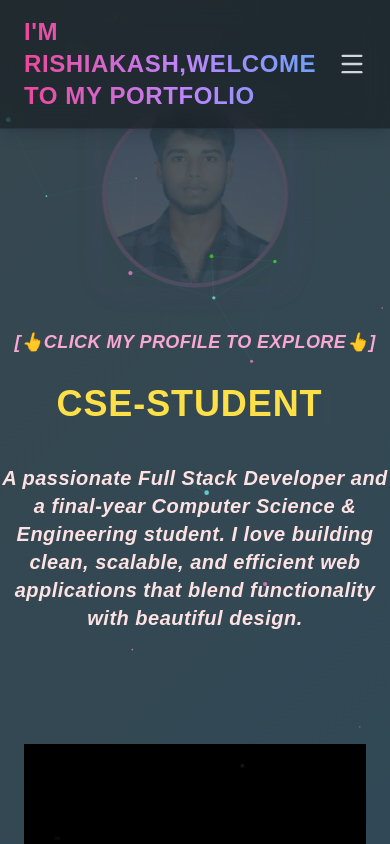
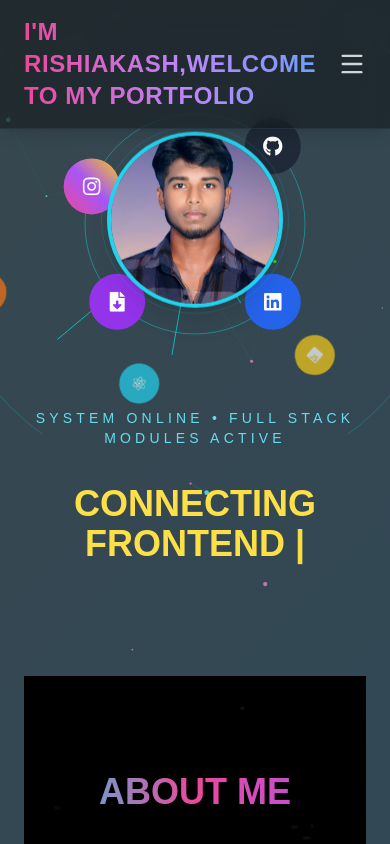
Before and after one commit to Rishi-2205/portfolio, a React (Vite) app: page / in a window 390 px wide. Shown: the top 844 px of the page. Built offline with nearby package versions, Linux system fonts and the light colour scheme.

Commit message:
Fix education timeline layout and improve responsive design

```diff
--- a/src/App.jsx
+++ b/src/App.jsx
@@ -76,7 +76,7 @@ const SkillBar = ({ skill, color, isOpen, delay }) => {
 };
 
 export default function App() {
-  const [showLinks, setShowLinks] = useState(false);
+  const [showLinks, setShowLinks] = useState(true);
   const [activeProject, setActiveProject] = useState(null);
   const [openCategories, setOpenCategories] = useState([]);
   const [open, setOpen] = useState(false);
@@ -101,8 +101,8 @@ export default function App() {
     {
       category: "Backend",
       skills: [
-        { name: "Node.js", level: 80, icon: <FaNodeJs className="text-green-500" /> },
-        { name: "Express.js", level: 75, icon: <SiExpress className="text-gray-300" /> },
+        // { name: "Node.js", level: 80, icon: <FaNodeJs className="text-green-500" /> },
+        // { name: "Express.js", level: 75, icon: <SiExpress className="text-gray-300" /> },
         { name: "Django", level: 70, icon: <SiDjango className="text-green-600" /> },
         { name: "Flask", level: 65, icon: <SiFlask className="text-gray-400" /> },
         { name: "Python", level: 85, icon: <FaPython className="text-blue-400" /> },
@@ -111,7 +111,7 @@ export default function App() {
     {
       category: "Database",
       skills: [
-        { name: "MongoDB", level: 78, icon: <SiMongodb className="text-green-400" /> },
+        // { name: "MongoDB", level: 78, icon: <SiMongodb className="text-green-400" /> },
         { name: "PostgreSQL", level: 82, icon: <SiPostgresql className="text-sky-500" /> },
         { name: "MySQL", level: 70, icon: <SiPostgresql className="text-blue-600" /> },
       ],
@@ -151,6 +151,72 @@ export default function App() {
     Database: "from-blue-500 to-cyan-600",
     "Tools & Others": "from-yellow-400 to-orange-500",
   };
+
+
+  // ===== HACKER SPIDER WEB (SOCIAL + TECH) =====
+const radiusSocial = 110;
+const radiusTech = 260;
+
+// 🔗 SOCIAL LINKS (INNER RING)
+const socialLinks = [
+  {
+    name: "GitHub",
+    icon: <FaGithub />,
+    url: "https://github.com/Rishi-2205",
+    angle: 315,
+    bg: "bg-gray-800",
+  },
+  {
+    name: "LinkedIn",
+    icon: <FaLinkedin />,
+    url: "https://linkedin.com/in/rishi-akash-93607431b/",
+    angle: 45,
+    bg: "bg-blue-600",
+  },
+  {
+    name: "Instagram",
+    icon: <FaInstagram />,
+    url: "https://instagram.com/itz_rishi_error",
+    angle: 200,
+    bg: "bg-gradient-to-tr from-pink-500 via-purple-500 to-yellow-400",
+  },
+  {
+    name: "Resume",
+    icon: <FaFileDownload />,
+    url: "/resume.pdf",
+    angle: 135,
+    bg: "bg-purple-600",
+    download: true,
+  },
+];
+
+// ⚙️ TECH STACK (OUTER RING)
+const techLinks = [
+  { name: "Python", icon: <FaPython />, angle: 260, bg: "bg-yellow-500" },
+  { name: "Django", icon: <SiDjango />, angle: 300, bg: "bg-green-700" },
+  { name: "SQL", icon: <SiPostgresql />, angle: 340, bg: "bg-sky-600" },
+  { name: "JavaScript", icon: <FaJsSquare />, angle: 20, bg: "bg-yellow-400" },
+  { name: "React", icon: <FaReact />, angle: 60, bg: "bg-cyan-400" },
+  { name: "HTML", icon: <FaHtml5 />, angle: 100, bg: "bg-orange-500" },
+  { name: "CSS", icon: <FaCss3Alt />, angle: 140, bg: "bg-blue-500" },
+];
+
+// 🧮 POSITION CALCULATION
+const withPosition = (links, radius) =>
+  links.map((link) => {
+    const rad = (link.angle * Math.PI) / 180;
+    return {
+      ...link,
+      x: Math.cos(rad) * radius,
+      y: Math.sin(rad) * radius,
+    };
+  });
+
+const socialWithPosition = withPosition(socialLinks, radiusSocial);
+const techWithPosition = withPosition(techLinks, radiusTech);
+
+
+
 
   return (
     <>
@@ -240,100 +306,165 @@ export default function App() {
 </motion.nav>
 
 {/* Hero Section */}
-        <header className="flex flex-col items-center justify-center py-28 relative text-center">
+<header className="flex flex-col items-center justify-center py-28 relative text-center overflow-hidden">
+
+  {/* 🕷️ SPIDER WEB CORE */}
+<div className="relative flex justify-center items-center mt-6">
+
+  {/* CENTER PROFILE */}
   <motion.div
     onClick={() => setShowLinks(!showLinks)}
-            initial={{ scale: 0.8, opacity: 0, y: -50 }}
-            animate={{
-              scale: [1, 1.1, 1],
-              y: [0, -10, 0],
-              opacity: 1,
-              boxShadow: [
-                "0px 0px 20px rgba(236,72,153,0.4)",
-                "0px 0px 40px rgba(139,92,246,0.6)",
-                "0px 0px 20px rgba(236,72,153,0.4)"
-              ]
+    className="relative z-10"
+    animate={{ y: [0, -6, 0] }}
+    transition={{ duration: 3, repeat: Infinity }}
+    whileHover={{
+    scale: 1.08,
+    circle: "0 0 60px rgba(0,255,255,0.9)",
   }}
-            transition={{ duration: 3, repeat: Infinity, ease: "easeInOut" }}
-            whileHover={{ scale: 1.2 }}
-            className="relative cursor-pointer"
   >
     <img
       src="/mypic.jpg"
       alt="Rishi Akash"
-              className="w-44 h-44 rounded-full border-4 border-pink-400 shadow-xl object-cover"
+      className="w-44 h-44 rounded-full border-4 border-cyan-400 shadow-xl object-cover"
+    />
+
+    <motion.div
+      className="absolute inset-0 rounded-full border border-cyan-400/40"
+      animate={{ scale: [1, 1.18, 1], opacity: [0.2, 0.6, 0.2] }}
+      transition={{ duration: 2.5, repeat: Infinity }}
     />
   </motion.div>
 
-          {/* Orbiting Links */}
+  {/* 🧠 CONNECTION LINES */}
+  <AnimatePresence>
+    {showLinks && (
+      <svg
+        className="absolute w-[420px] h-[420px] pointer-events-none"
+        viewBox="-210 -210 420 420"
+      >
+        {/* Inner Ring */}
+        <circle
+          cx="0"
+          cy="0"
+          r={radiusSocial}
+          stroke="rgba(0,255,255,0.35)"
+          strokeWidth="1"
+          fill="none"
+        />
+
+        {/* Outer Ring */}
+        <circle
+          cx="0"
+          cy="0"
+          r={radiusTech}
+          stroke="rgba(0,255,255,0.2)"
+          strokeWidth="1"
+          fill="none"
+        />
+
+        {[...socialWithPosition, ...techWithPosition].map((link, i) => (
+          <motion.line
+            key={i}
+            x1="0"
+            y1="0"
+            x2={link.x}
+            y2={link.y}
+            stroke="rgba(0,255,255,0.6)"
+            strokeWidth="1"
+            strokeDasharray="3 6"
+            animate={{ pathLength: [0, 1, 0] }}
+            transition={{ duration: 3, repeat: Infinity, delay: i * 0.2 }}
+          />
+        ))}
+      </svg>
+    )}
+  </AnimatePresence>
+
+  {/* 🔗 SOCIAL ICONS */}
   <AnimatePresence>
     {showLinks &&
-              links.map((link, index) => {
-                const spacing = 380;
-                const x = (index - (links.length - 1) / 2) * spacing;
-                const y = -105;
-
-                return (
+      socialWithPosition.map((link, i) => (
         <motion.a
           key={link.name}
           href={link.url}
-                    download={link.download || false}
           target="_blank"
-                    rel="noopener noreferrer"
-                    initial={{ x: 0, y: 0, opacity: 0, scale: 0 }}
-                    animate={{ x, y, opacity: 1, scale: 1.5, rotate: 360 }}
-                    exit={{ x: 0, y: 0, opacity: 0, scale: 0 }}
-                    whileHover={{
-                      scale: 1.2,
-                      rotate: 15,
-                      boxShadow: "0px 0px 20px rgba(215, 12, 233, 0.9)",
-
-                    }}
-                    transition={{
-                      type: "spring",
-                      stiffness: 250,
-                      damping: 25,
-                      delay: index * 0.15,
-                    }}
-                    className={`absolute flex items-center justify-center w-14 h-14 rounded-full text-white text-xl ${link.bg} shadow-lg`}
+          className={`absolute w-14 h-14 rounded-full flex items-center justify-center text-white text-xl ${link.bg}`}
+          animate={{ x: link.x, y: link.y }}
+          whileHover={{ scale: 1.3 }}
         >
           {link.icon}
         </motion.a>
-                );
-              })}
+      ))}
   </AnimatePresence>
 
-          {/* Typed Intro */}
+  {/* ⚙️ TECH ICONS */}
+  <AnimatePresence>
+  {showLinks && (
     <motion.div
-            className="mt-10 text-center"
-            initial={{ opacity: 0, y: 30 }}
-            animate={{ opacity: 1, y: 0 }}
-            transition={{ delay: 1, duration: 1 }}
+      className="absolute inset-0"
+      animate={{ rotate: 360 }}
+      transition={{ duration: 60, repeat: Infinity, ease: "linear" }}
     >
-            <h1 className="text-lg text-pink-300 italic tracking-wide"><b>[👆CLICK MY PROFILE TO EXPLORE👆]</b></h1>
+      {techWithPosition.map((tech) => (
+        <motion.div
+          key={tech.name}
+          className={`absolute w-10 h-10 rounded-full flex items-center justify-center text-white text-sm ${tech.bg}`}
+          style={{
+            transform: `translate(${tech.x}px, ${tech.y}px)`,
+            opacity: 0.7,
+            pointerEvents: "none",
+          }}
+          whileHover={{ scale: 1.2, opacity: 1 }}
+          title={tech.name}
+        >
+          {tech.icon}
+        </motion.div>
+      ))}
+    </motion.div>
+  )}
+</AnimatePresence>
 
-            <div className="mt-7 text-4xl md:text-6xl font-bold text-yellow-300 tracking-wide">
+</div>
+
+
+  {/* HERO TEXT */}
+  <motion.div
+    className="mt-24 text-center"
+    initial={{ opacity: 0 }}
+    animate={{ opacity: 1 }}
+    transition={{ delay: 1 }}
+  >
+    <motion.div
+  className="text-cyan-300 text-sm tracking-[0.3em] uppercase mb-6"
+  initial={{ opacity: 0 }}
+  animate={{ opacity: [0, 1, 0.6, 1] }}
+  transition={{ duration: 3, repeat: Infinity }}
+>
+  SYSTEM ONLINE • FULL STACK MODULES ACTIVE
+</motion.div>
+
+    <div className="mt-9 text-4xl md:text-5xl font-bold text-yellow-300">
       <Typed
         strings={[
+          "INITIALIZING FULL STACK ENVIRONMENT",
+          "CONNECTING FRONTEND & BACKEND",
+          "DEPLOYMENT READY",
           "FULL STACK DEVELOPER",
-                  "CSE-STUDENT",
           "DESIGNER",
-                  "FREELANCER",
           "TECH ENTHUSIAST",
         ]}
-                typeSpeed={80}
-                backSpeed={50}
-                backDelay={1200}
+        typeSpeed={45}
+        backSpeed={35}
+        backDelay={1500}
         loop
-                showCursor={true}
       />
     </div>
+  </motion.div>
 
-            <p className="mt-10 text-xl md:text-2xl font-bold text-red-100 italic tracking-wide max-w-3xl mx-auto">
-              A passionate Full Stack Developer and a final-year Computer Science & Engineering student. I love building clean, scalable, and efficient web applications that blend functionality with beautiful design.
-            </p>
-          </motion.div>
 </header>
+
+
+
 
         {/* Main Sections */}
         <main className="max-w-6xl mx-auto px-6 md:px-8 lg:px-0">
@@ -370,12 +501,15 @@ export default function App() {
       style={{ perspective: 1000 }}
     >
       {[
-        "💻 Turning ideas into reality with clean, creative code.",
-        "🎨 Passionate about Full-Stack Development & Innovative UI/UX.",
-        "🚀 React, Node.js, MongoDB, Tailwind CSS, Framer Motion.",
-        "💡 Problem Solver | Quick Learner | Team Player.",
-        "🌟 Mission: Simplify, Innovate & Inspire through tech.",
-        "⚡ AI & ML Enthusiast | Always Exploring New Technologies.",
+        "💻 Turning ideas into scalable, real-world applications using Python and modern web technologies.",
+        "🎨 Python Full Stack Developer with strong interest in building clean, intuitive, and high-performance user experiences.",
+        "🚀 Hands-on experience with Python, Django, Flask, React, REST APIs, and SQL.",
+        "⚡ Final-year Computer Science & Engineering student, actively building projects and strengthening problem-solving skills",
+        "🌟 Intermediate exposure to Machine Learning & Artificial Intelligence — data preprocessing, model training, and real-world AI use cases.",
+        "🎯 Passionate about continuous learning, open-source contribution, and making an impact in the tech world.",
+        "Career goal: Grow as a Python Full Stack Engineer and contribute to impactful software and intelligent systems.",
+        "Currently seeking entry-level opportunities where I can learn, contribute, and grow as a software engineer",
+
       ].map((text, i) => (
         <motion.div
           key={i}
```
Lines whose indentation alone changed are shown as unchanged.
